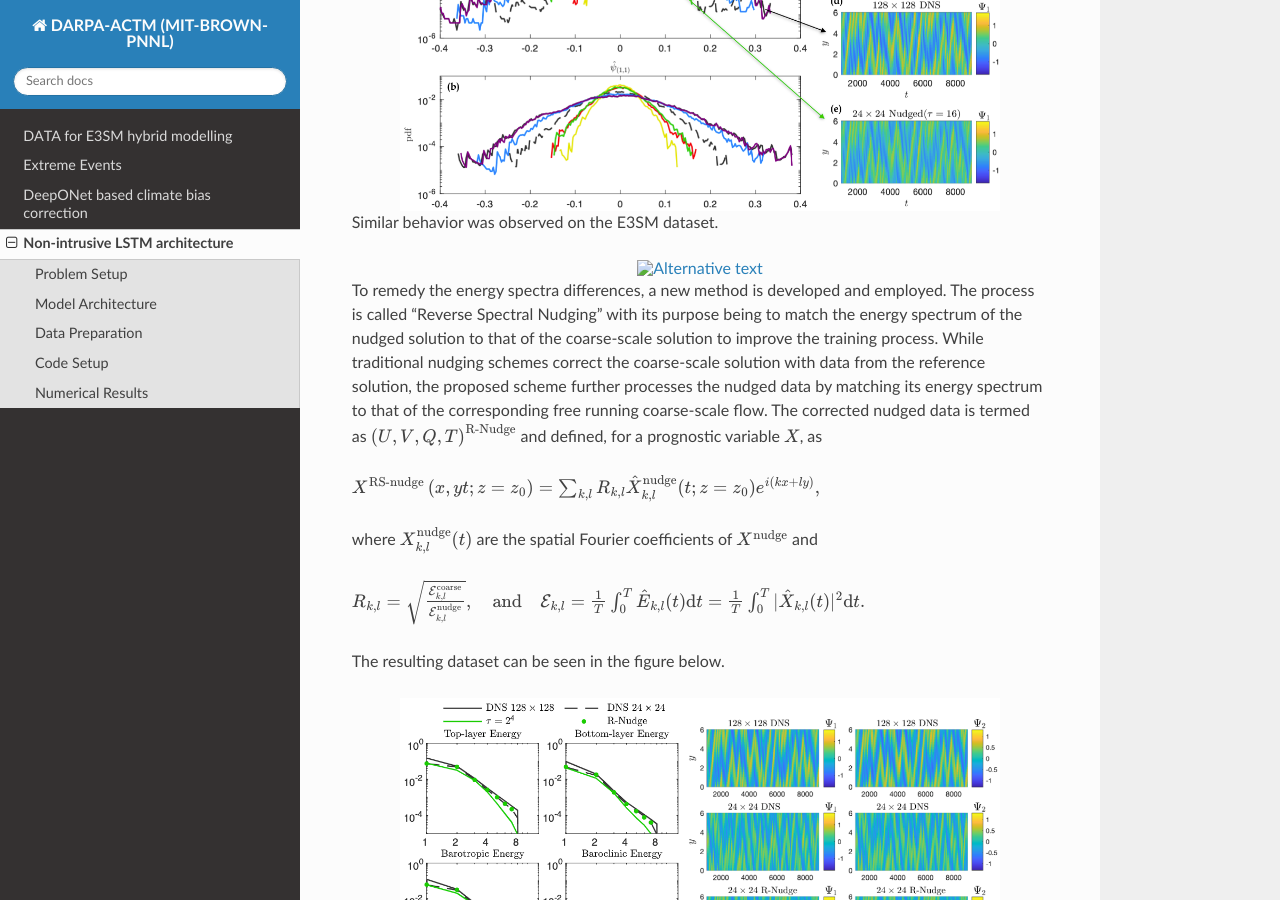
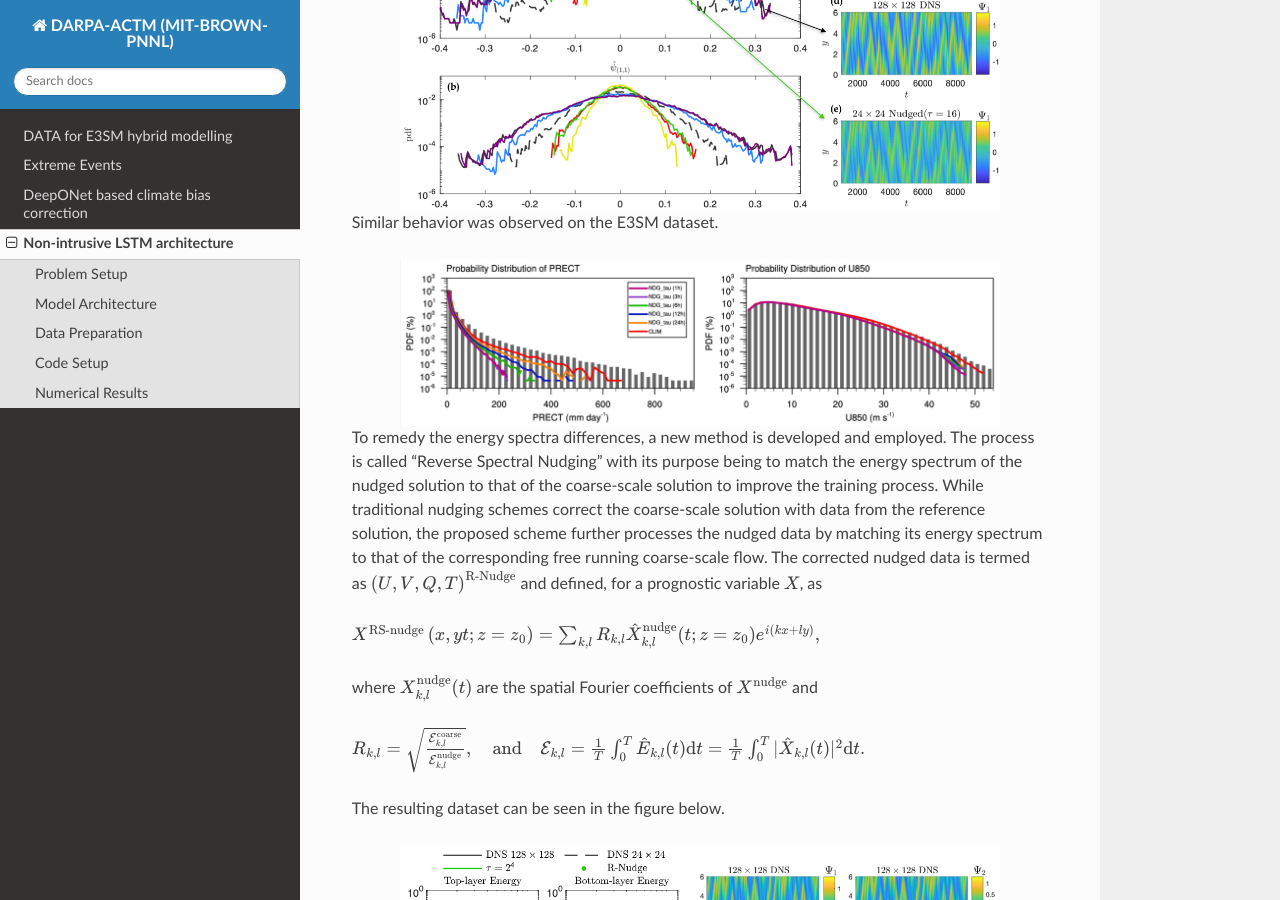
Before and after one commit to aniruddhabora/Extreme-Events-using-Scientific-Machine-Learning, a Sphinx documentation site: the page built from docs/source/modules/LSTM_based_offline_correction.rst, in a window 1280 px wide and 900 px high, scrolled down 2181 px. Built offline with Sphinx 7.4.7 and the Read the Docs theme 2.0.0, drawn with Linux system fonts in a browser that asks for light colours; pages that are not in the unit, such as notebooks, are missing from menus.

Commit message:
Update LSTM_based_offline_correction.rst

```diff
--- a/docs/source/modules/LSTM_based_offline_correction.rst
+++ b/docs/source/modules/LSTM_based_offline_correction.rst
@@ -71,7 +71,7 @@ solution.
 
 Similar behavior was observed on the E3SM dataset.
 
-.. figure:: images/E3SM_Spectral_Errors.png
+.. figure:: images/E3SM_Spectral_errors.png
   :width: 600
   :align: center
   :alt: Alternative text
```
